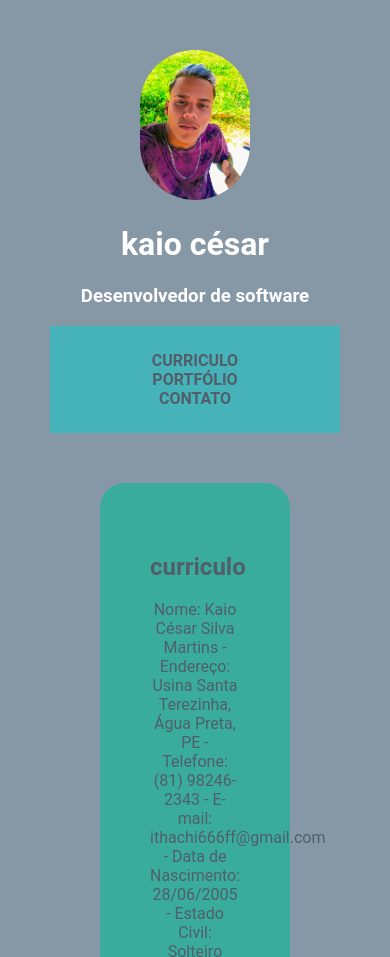
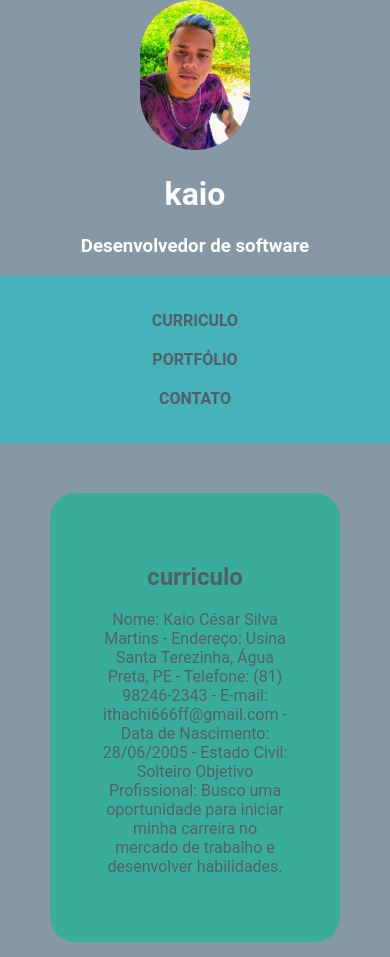
Before and after one commit to kaio000787/meu-site-pessoal, a plain HTML site: page index.html in a window 390 px wide. Shown: the top 957 px of the page. Drawn offline with Linux system fonts and the light colour scheme; a web font is replaced by a local one.

Commit message:
adicionadas as paginas de style.css index.html

```diff
--- a/css/style.css
+++ b/css/style.css
@@ -1,10 +1,6 @@
 body{
     margin: 0;
     font-family: 'roboto', sans-serif;
-}
-
-header {
-    padding: 50px;
 }
 
  header img {
@@ -20,7 +16,9 @@ header, footer{
 
 nav{
     background-color: #46b3bb;
+    text-align: center;
 }
+
 
 nav ul {
     margin: 0;
@@ -52,7 +50,7 @@ footer {
     padding: 10px;
 }
 
-.button  {
+ .button  {
     border: 0;
     color:#515f69;
     padding: 26px;
@@ -65,7 +63,18 @@ footer {
 }
 
 @media only screen and (max-width: 600px) {
-    nav ul li {
-        margin: 15px;
+    .button {
+        border: 0;
+        display: block;
+        margin: 0 auto;
+        text-transform: uppercase;
+        color: white;
+        width: 150px;
+        padding: 10px;
+    }
+
+    .button:hover {
+        opacity: 0.8;
+        cursor: pointer;
     }
 }
--- a/index.html
+++ b/index.html
@@ -10,11 +10,10 @@
         <meta name="description" content="landing page pessoal do programador kaio. aqui você encontrará ínformaçõs do curriculo e portfólio do desenvolverdor de sofware.">
         <meta name="keywords" content="site, pessoal, landing, potfolio, curriculo, kaio">
 
-        <meta name="viewport" content="width=device-width, initial-scale=1.0">
 
         <link rel="shortcut icon" href="assets/favicon.ico" type="image/x-icon">
 
-         <meta name="viewport" content="width=device-width, initial-scale=1.0">
+       <meta name="viewport" content="width=device-width, initial-scale=1.0">
 
         <link rel="stylesheet" href="css/style.css">
         <link rel="stylesheet" href="https://fonts.google.com/share?selection.family=Roboto:ital,wght@0,100;0,300;0,400;0,500;0,700;0,900;1,100;1,300;1,400;1,500;1,700;1,900">
@@ -23,7 +22,7 @@
     <body>
          <header>
             <img src="assets/kaio avatar.jpeg" alt="foto de rosto de kaio">
-              <h1>kaio césar</h1>
+              <h1>kaio </h1>
               <h3>Desenvolvedor de software</h3>
          </head>
 
```
